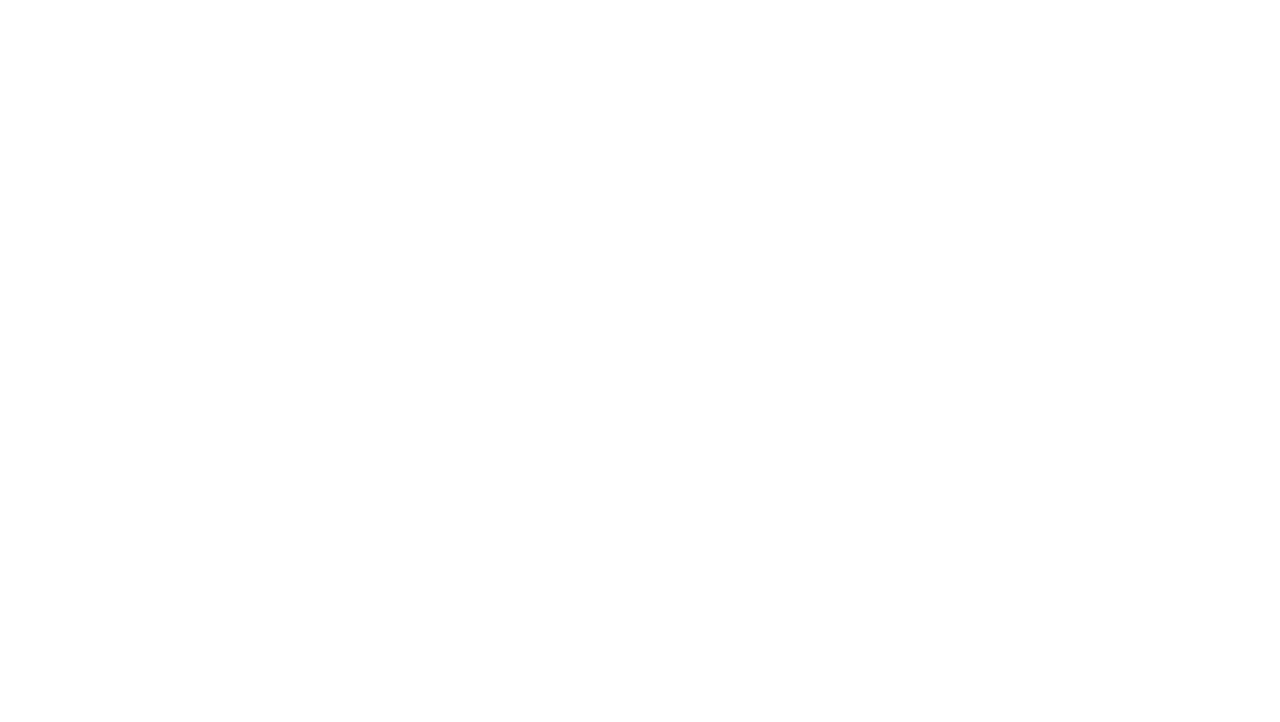
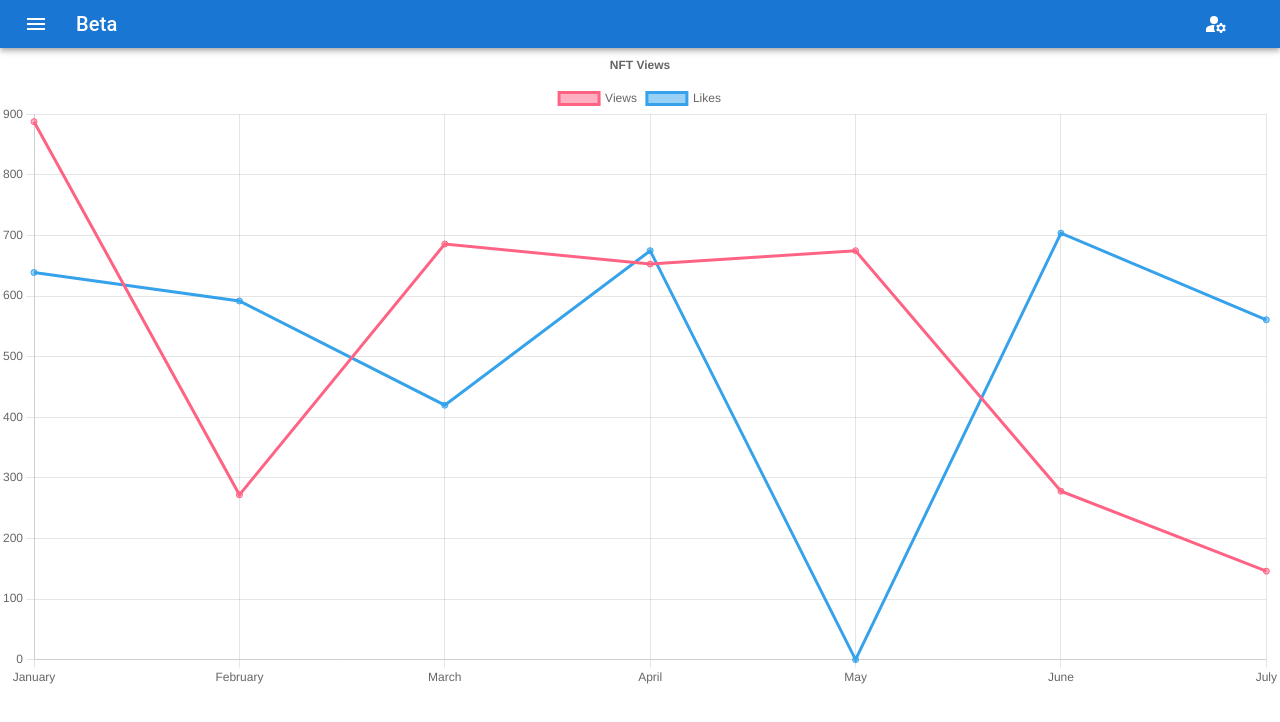
Before and after one commit to wos-project/wos-react, a React (Create React App) app: page /report in a window 1280 px wide. Before the commit this address had no page. Shown: the top 722 px of the page. Built offline with nearby package versions, Linux system fonts and the light colour scheme.

Commit message:
add report; add map

```diff
--- a/src/App.js
+++ b/src/App.js
@@ -1,7 +1,9 @@
 import * as React from 'react';
+import { Route, Routes } from "react-router-dom";
 import SearchResults from './components/SearchResults.js'
 import Home from './components/Home.js'
-import { Route, Routes } from "react-router-dom";
+import Report from './components/Report.tsx'
+import Map from './components/Map.js'
 
 export default function App() {
   return (
@@ -11,6 +13,8 @@ export default function App() {
         <Route path="/search" element={<SearchResults />} />
         <Route path="/search/:searchParam" element={<SearchResults />} />
         <Route path="/contract/:searchParam" element={<SearchResults />}  />
+        <Route path="/report" element={<Report />}  />
+        <Route path="/map" element={<Map />}  />
       </Routes>
     </>);
 }
--- /dev/null
+++ b/src/components/Map.js
@@ -0,0 +1,29 @@
+import React from 'react';
+import TopBar from './TopBar';
+import GoogleMapReact from 'google-map-react';
+import PersonPinCircleIcon from '@mui/icons-material/PersonPinCircle';
+import Tooltip from '@mui/material/Tooltip';
+
+export default function Map() {
+
+  const AnyReactComponent = ({ text }) => <div>
+    <Tooltip title="arc1">
+      <PersonPinCircleIcon/>
+    </Tooltip>
+    </div>;
+
+  return <div style={{ height: "100vh", display: "flex", "flex-direction": "column" }}>
+    <TopBar/>
+      <div style={{ width: '100%', height: '100%', position: 'relative', top: '1px' }}>
+        <GoogleMapReact
+              bootstrapURLKeys={{ key: "AIzaSyDOXXyDtcn9LAJ97zIhOZxu_w7X1Z72OzE" }}
+              defaultCenter={{lat: 41.5, lng: -71.5}}
+              defaultZoom={11}
+            >
+
+            <AnyReactComponent lat={41.5} lng={-71.3}>text</AnyReactComponent>
+
+        </GoogleMapReact>
+      </div>
+  </div>;
+}
--- a/src/components/ProfileMenu.js
+++ b/src/components/ProfileMenu.js
@@ -29,19 +29,6 @@ export default function ProfileMenu() {
     dialogEl.current.open();
   };
 
-  let navigate = useNavigate();
-  const handleNavHome = () => {
-    navigate("/");
-  }
-
-  const handleNavDeveloper = () => {
-    window.location.href = "https://github.com/wos-project";
-  }
-
-  const handleNavDocumentation = () => {
-    window.location.href = "https://github.com/wos-project/wos-protocol-spec"
-  }
-
   const detectCurrentProvider = () => {
     let provider;
     if (window.ethereum) {
@@ -56,6 +43,19 @@ export default function ProfileMenu() {
       );
     }
     return provider;
+  };
+
+  const handleSignMessage = ({ publicAddress, nonce }) => {
+    return new Promise((resolve, reject) =>
+      Web3.personal.sign(
+        Web3.fromUtf8(`I am signing my one-time nonce: ${nonce}`),
+        publicAddress,
+        (err, signature) => {
+          if (err) return reject(err);
+          return resolve({ publicAddress, signature });
+        }
+      )
+    );
   };
 
   const onConnect = async () => {
--- /dev/null
+++ b/src/components/Report.tsx
@@ -0,0 +1,65 @@
+import React from 'react';
+import {
+  Chart as ChartJS,
+  CategoryScale,
+  LinearScale,
+  PointElement,
+  LineElement,
+  Title,
+  Tooltip,
+  Legend,
+} from 'chart.js';
+import { Line } from 'react-chartjs-2';
+import { faker } from '@faker-js/faker';
+import TopBar from './TopBar';
+
+
+ChartJS.register(
+  CategoryScale,
+  LinearScale,
+  PointElement,
+  LineElement,
+  Title,
+  Tooltip,
+  Legend
+);
+
+export const options = {
+  responsive: true,
+  plugins: {
+    legend: {
+      position: 'top' as const,
+    },
+    title: {
+      display: true,
+      text: 'NFT Views',
+    },
+  },
+};
+
+const labels = ['January', 'February', 'March', 'April', 'May', 'June', 'July'];
+
+export const data = {
+  labels,
+  datasets: [
+    {
+      label: 'Views',
+      data: labels.map(() => faker.datatype.number({ min: 0, max: 1000 })),
+      borderColor: 'rgb(255, 99, 132)',
+      backgroundColor: 'rgba(255, 99, 132, 0.5)',
+    },
+    {
+      label: 'Likes',
+      data: labels.map(() => faker.datatype.number({ min: 0, max: 1000 })),
+      borderColor: 'rgb(53, 162, 235)',
+      backgroundColor: 'rgba(53, 162, 235, 0.5)',
+    },
+  ],
+};
+
+export default function Report() {
+  return <div>
+    <TopBar/>
+    <Line options={options} data={data} />
+  </div>;
+}
--- a/src/components/SearchResults.js
+++ b/src/components/SearchResults.js
@@ -21,6 +21,7 @@ import TopBar from './TopBar';
 import { IconButton } from '@mui/material';
 import copy from "copy-to-clipboard";
 import ContentCutIcon from '@mui/icons-material/ContentCut';
+import { useNavigate } from "react-router-dom";
 
 function Copyright() {
   return (
@@ -113,6 +114,11 @@ export default function SearchResults() {
           handleError();
         }
       );
+  }
+
+  let navigate = useNavigate();
+  const handleReports = () => {
+    navigate("/report");
   }
 
   return (
@@ -253,7 +259,7 @@ export default function SearchResults() {
                     <Button size="small" onClick={() => alert("Click to show on map")}>Explore</Button>
                     <Button size="small" onClick={() => alert("Click to buy or sell")}>Buy/Sell</Button>
                     <Button size="small" onClick={() => alert("Click to add a tracker")}>Track</Button>
-                    <Button size="small" onClick={() => alert("Click to show stats")}>Stats</Button>
+                    <Button size="small" onClick={handleReports}>Stats</Button>
                     <Button size="small" onClick={() => alert("Click to show in-app if available")}>In-App</Button>
                   </CardActions>
                 </Card>
--- a/src/components/TopBar.js
+++ b/src/components/TopBar.js
@@ -1,16 +1,13 @@
 import * as React from 'react';
-import Button from '@mui/material/Button';
 import Typography from '@mui/material/Typography';
 import { Toolbar } from '@mui/material';
 import AppBar from '@mui/material/AppBar';
-import HamburgerMenu from './Hamburger';
+import HamburgerMenu from './HamburgerMenu';
 import { styled, alpha } from '@mui/material/styles';
 import SearchIcon from '@mui/icons-material/Search';
 import InputBase from '@mui/material/InputBase';
-import { useRef, useState, useEffect }  from 'react';
+import { useRef, useState }  from 'react';
 import DialogComingSoon from './DialogComingSoon';
-import Menu from '@mui/material/Menu';
-import MenuItem from '@mui/material/MenuItem';
 import ProfileMenu from './ProfileMenu';
 
 const Search = styled('div')(({ theme }) => ({
@@ -58,14 +55,6 @@ export default function TopBar() {
   const [anchorEl, setAnchorEl] = useState(null);
   const openComingSoon = Boolean(anchorEl);
 
-  const handleClick = (event) => {
-    setAnchorEl(event.currentTarget);
-  };
-
-  const handleClose = () => {
-    setAnchorEl(null);
-  };
-
   return <AppBar position="static">
     <Toolbar variant="dense">
       <HamburgerMenu></HamburgerMenu>
--- /dev/null
+++ b/src/react-app-env.d.ts
@@ -0,0 +1 @@
+/// <reference types="react-scripts" />
```
Also changed, not shown: package.json (+8 -2 lines), tsconfig.json (added, +26 -0 lines), src/components/HamburgerMenu.js (renamed from src/components/Hamburger.js), 1 other file (tests, documents, lock files or other folders).
